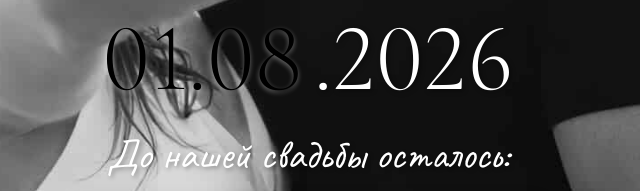
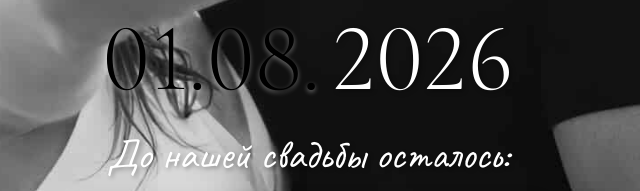
Before and after one commit to hubbleofficial1163-design/DmitryKsenia, a plain HTML site: page index.html in a window 1280 px wide. Shown: the part 507-698 px from the top of the page, 332-972 px from the left. Drawn offline with nearby package versions, Linux system fonts and the light colour scheme.

Commit message:
index.html

```diff
--- a/index.html
+++ b/index.html
@@ -50,8 +50,8 @@
 
             <!-- Дата внизу -->
             <div class="date-section">
-                <span class="day-month">01.08</span>
-                <span class="year">.2026</span>
+                <span class="day-month">01.08.</span>
+                <span class="year">2026</span>
             </div>
 
                         <!-- Центральная часть с таймером -->
```
